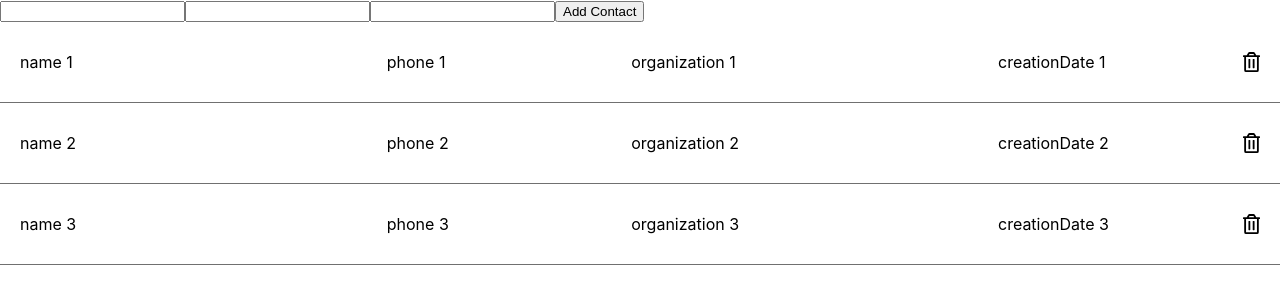
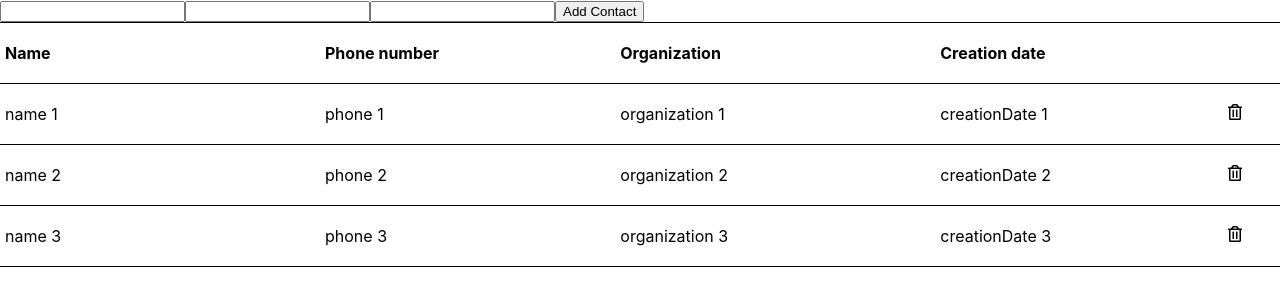
Before and after one commit to andreiyasinski/phonebook, a React (Create React App) app: page / in a window 1280 px wide. Shown: the top 306 px of the page. Built offline with nearby package versions, Linux system fonts and the light colour scheme.

Commit message:
add delete functionality

```diff
--- a/src/components/recordItem/recordItem.js
+++ b/src/components/recordItem/recordItem.js
@@ -2,24 +2,24 @@ import React from 'react'
 import styles from './recordItem.module.css';
 import deleteIcon from '../../assets/trash-alt-regular.svg';
 
-const RecordItem = ({ id, name, phone, organization, creationDate }) => (
-  <li className={styles.container}>
-    <div className={styles.recordItem}>
-      <div className={styles.name}>
-        {name}
-      </div>
-      <div className={styles.phone}>
-        {phone}
-      </div>
-      <div className={styles.organization}>
-        {organization}
-      </div>
-      <div className={styles.creationDate}>
-        {creationDate}
-      </div>
-    </div>
-    <img src={deleteIcon} className={styles.deleteIcon} alt="delete" />
-  </li>
+const RecordItem = ({ id, name, phone, organization, creationDate, onDeleteClick }) => (
+  <tr className={styles.container}>
+    <td className={styles.name}>
+      {name}
+    </td>
+    <td className={styles.phone}>
+      {phone}
+    </td>
+    <td className={styles.organization}>
+      {organization}
+    </td>
+    <td className={styles.creationDate}>
+      {creationDate}
+    </td>
+    <td className={styles.creationDate}>
+      <img onClick={() => onDeleteClick(id)} src={deleteIcon} className={styles.deleteIcon} alt="delete" />
+    </td>
+  </tr>
 )
 
 export default RecordItem
--- a/src/components/recordItem/recordItem.module.css
+++ b/src/components/recordItem/recordItem.module.css
@@ -1,24 +1,24 @@
 .container {
-  display: flex;
-  border-bottom: 1px solid rgb(112, 112, 112);
-  padding: 30px 20px;
+  border-bottom: 1px solid black;
 }
 
 .recordItem {
-  display: flex;
-  justify-content: space-between;
-  width: 100%;
+
 }
 
 .name, .organization {
-  width: 30%;
+  width: 25%;
 }
 
 .phone, .creationDate {
-  width: 20%;
+
+}
+
+.phone, .creationDate, .name, .organization {
+  padding: 20px 5px;
 }
 
 .deleteIcon {
-  height: 20px;
+  height: 16px;
   cursor: pointer;
 }
--- a/src/components/recordsList/recordsList.js
+++ b/src/components/recordsList/recordsList.js
@@ -2,17 +2,25 @@ import React from 'react';
 import RecordItem from '../recordItem/recordItem';
 import styles from './recordsList.module.css';
 
-const RecordsList = ({ records }) => (
-  <ul className={styles.container}>
+const RecordsList = ({ records, onDeleteClick }) => (
+  <table className={styles.container}>
+    <tr className={styles.titleWrapper}>
+      <th className={styles.title}>Name</th>
+      <th className={styles.title}>Phone number</th>
+      <th className={styles.title}>Organization</th>
+      <th className={styles.title}>Creation date</th>
+      <th>&nbsp;</th>
+    </tr>
     {records.map(record => {
       return (
         <RecordItem
         key={record.id}
         {...record}
+        onDeleteClick={onDeleteClick}
       />
       )
     })}
-  </ul>
+  </table >
 )
 
 export default RecordsList
--- a/src/components/recordsList/recordsList.module.css
+++ b/src/components/recordsList/recordsList.module.css
@@ -1,4 +1,14 @@
 .container {
-  margin: 0;
-  padding: 0;
+  border-collapse: collapse;
+  width: 100%;
 }
+
+.title {
+  text-align: start;
+  padding: 20px 5px;
+}
+
+.titleWrapper {
+  border-top: 1px solid black;
+  border-bottom: 1px solid black;
+}
--- a/src/containers/contacts/contacts.js
+++ b/src/containers/contacts/contacts.js
@@ -1,4 +1,5 @@
 import { connect } from 'react-redux'
+import { deleteRecord } from '../../actions'
 import RecordsList from '../../components/recordsList/recordsList'
 
 const mapStateToProps = (state) => {
@@ -7,8 +8,17 @@ const mapStateToProps = (state) => {
   }
 }
 
+const mapDispatchToProps = (dispatch) => {
+  return {
+    onDeleteClick: (id) => {
+      dispatch(deleteRecord(id))
+    }
+  }
+}
+
 const Contacts = connect(
-  mapStateToProps
+  mapStateToProps,
+  mapDispatchToProps
 )(RecordsList)
 
 export default Contacts
```
